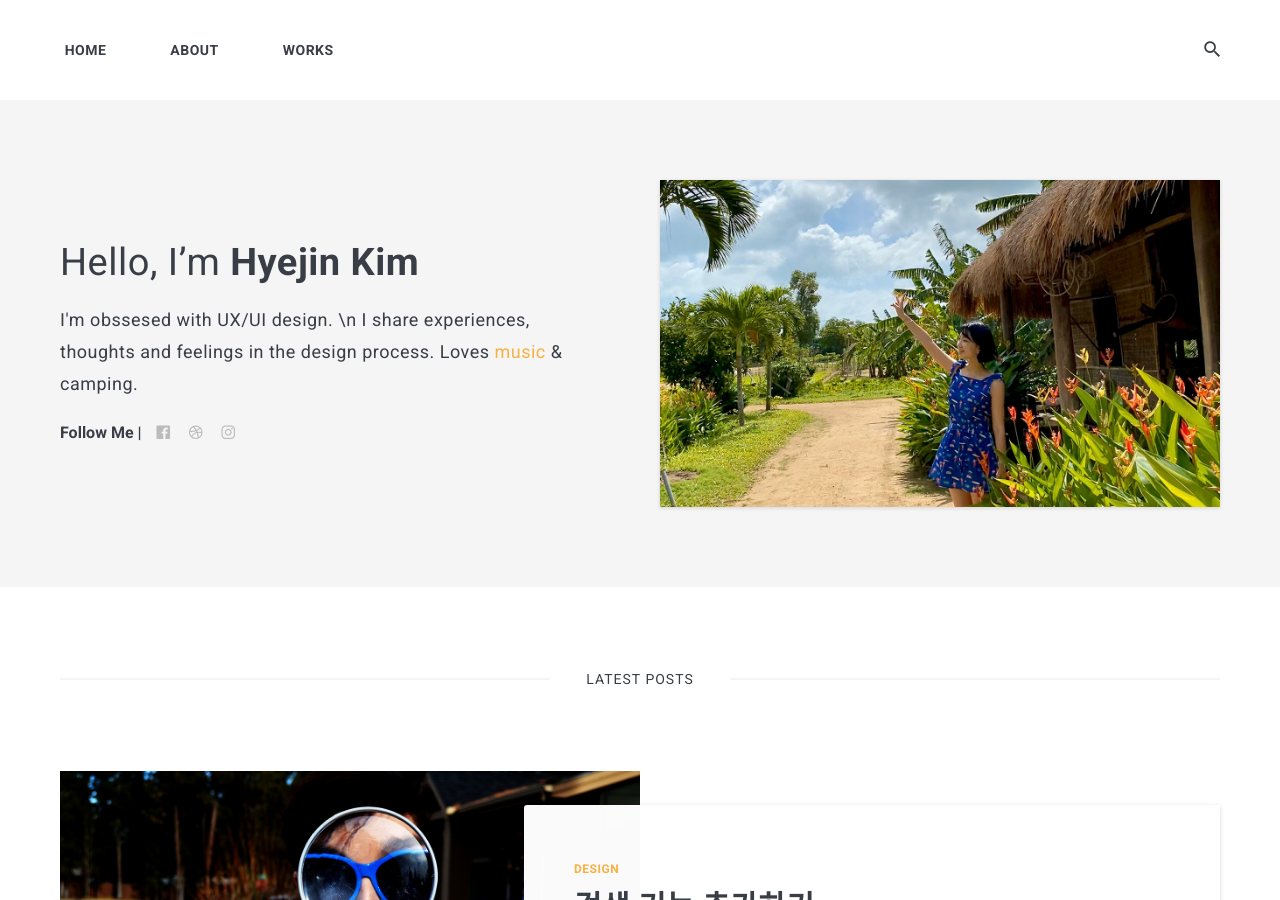
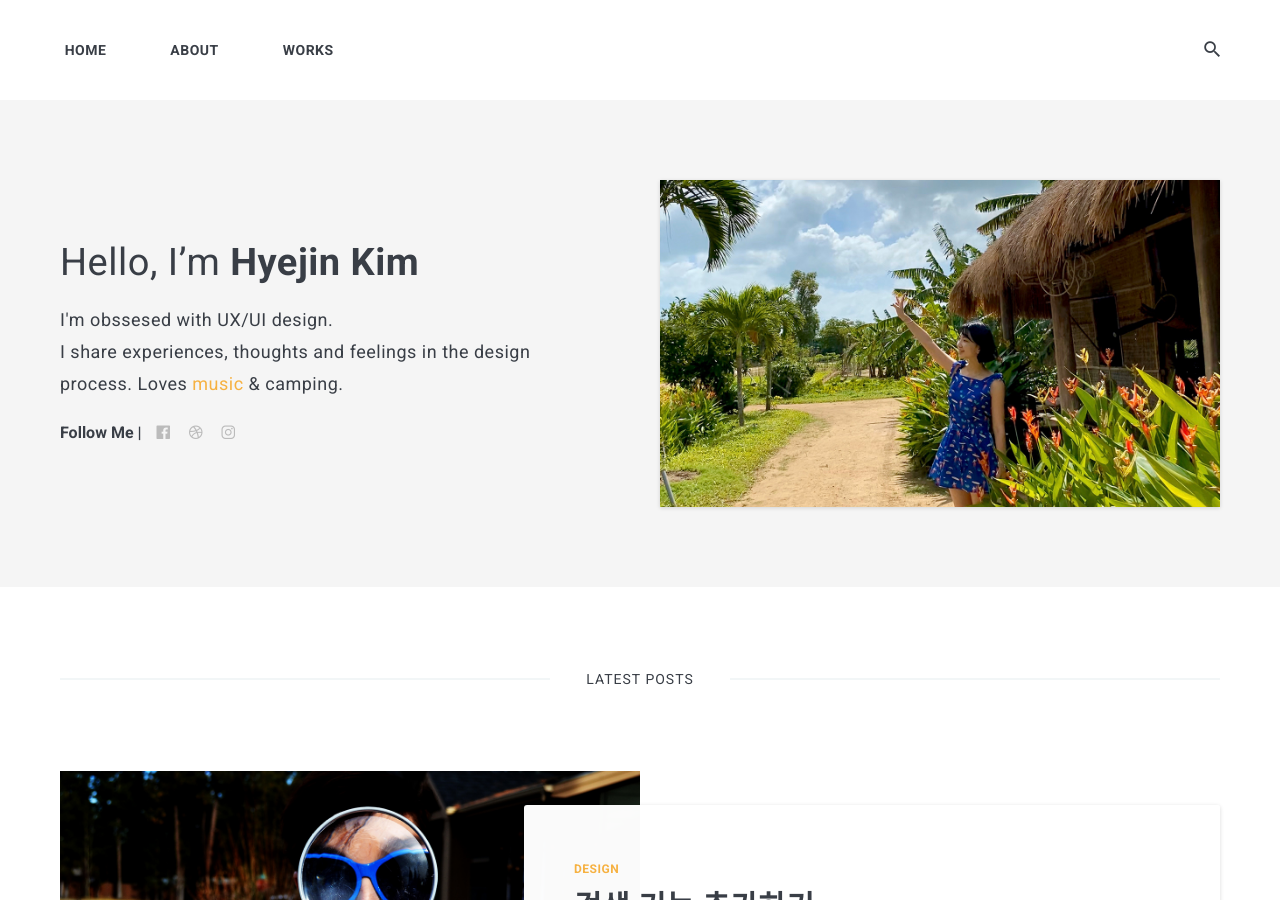
Before and after one commit to hyejinni/hyejinni.github.io, a Jekyll site: the page built from index.html, in a window 1280 px wide and 900 px high. Built offline with Jekyll 4.4.1, drawn with Linux system fonts in a browser that asks for light colours; nearby versions of some CDN libraries; the list of posts is cut into pages by our own code.

Commit message:
라인브레이크 어케 하는거냥....

```diff
--- a/_data/settings.yml
+++ b/_data/settings.yml
@@ -11,7 +11,7 @@
   name: Hyejin Kim
   image: 01.jpg
   say-hello: Hello, I’m <strong>Hyejin Kim</strong>
-  bio: I'm obssesed with UX/UI design. \n I share experiences, thoughts and feelings in the design process. Loves <a href="https://itunes.apple.com/profile/100tangerines">music</a> & camping.
+  bio: I'm obssesed with UX/UI design. </br> I share experiences, thoughts and feelings in the design process. Loves <a href="https://itunes.apple.com/profile/100tangerines">music</a> & camping.
 
 
 #-------------------------------
```
Also changed, not shown: 1 other file.
